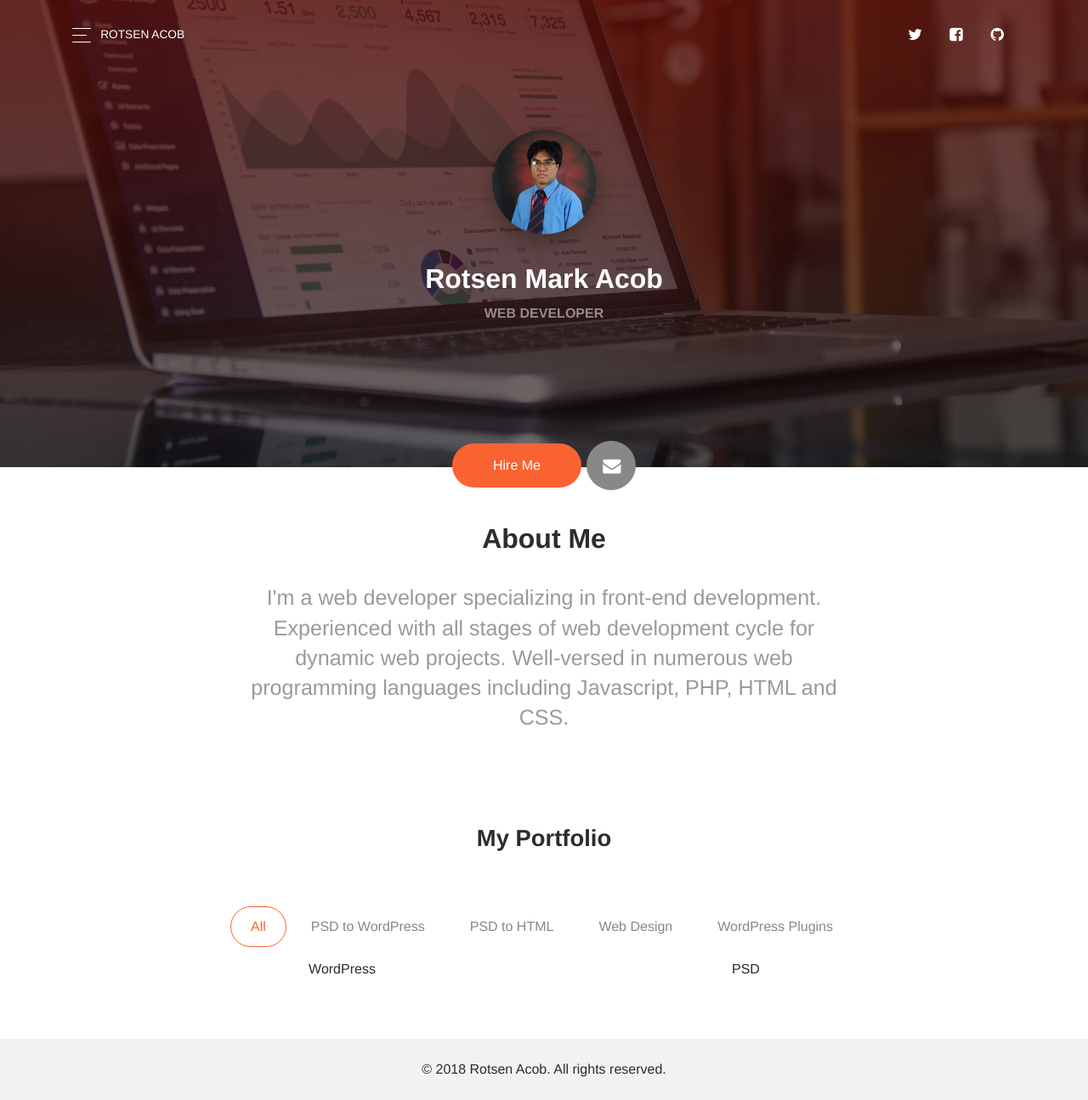
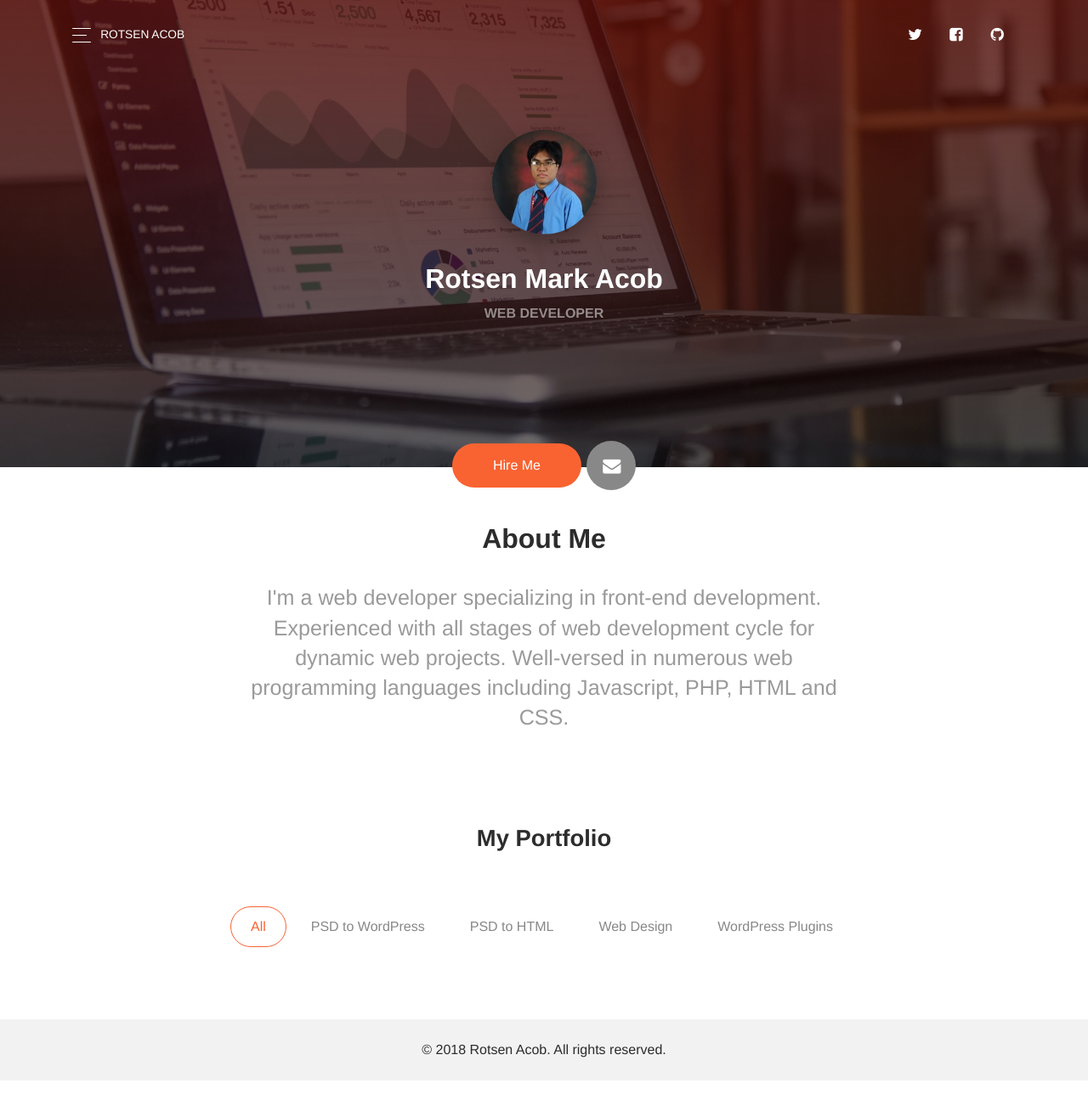
Before and after one commit to webdevsuperfast/portfolio, a Jekyll site: the page built from index.html, in a window 1280 px wide and 1295 px high. Shown: the whole window at 85% size. Built offline with Jekyll 4.4.1, drawn with Linux system fonts in a browser that asks for light colours.

Commit message:
Use portfolio collection

```diff
--- a/index.html
+++ b/index.html
@@ -122,12 +122,11 @@
             <div class="row">
                 <div class="col-md-10 ml-auto mr-auto">
                     <div class="collections row text-center">
-                        <div class="col-md-6 mix wordpress">
-                            WordPress
-                        </div>
-                        <div class="col-md-6 mix psd">
-                            PSD
-                        </div>
+                        {% for portfolio in site.portfolio %}
+                            <div class="col-md-6 mix {{portfolio.categories | join: ' '}}">
+                                <img class="img-raised" src="{{portfolio.thumbnail}}" alt="{{portfolio.title}}">
+                            </div>
+                        {% endfor %}
                     </div>
                 </div>
             </div>
```
